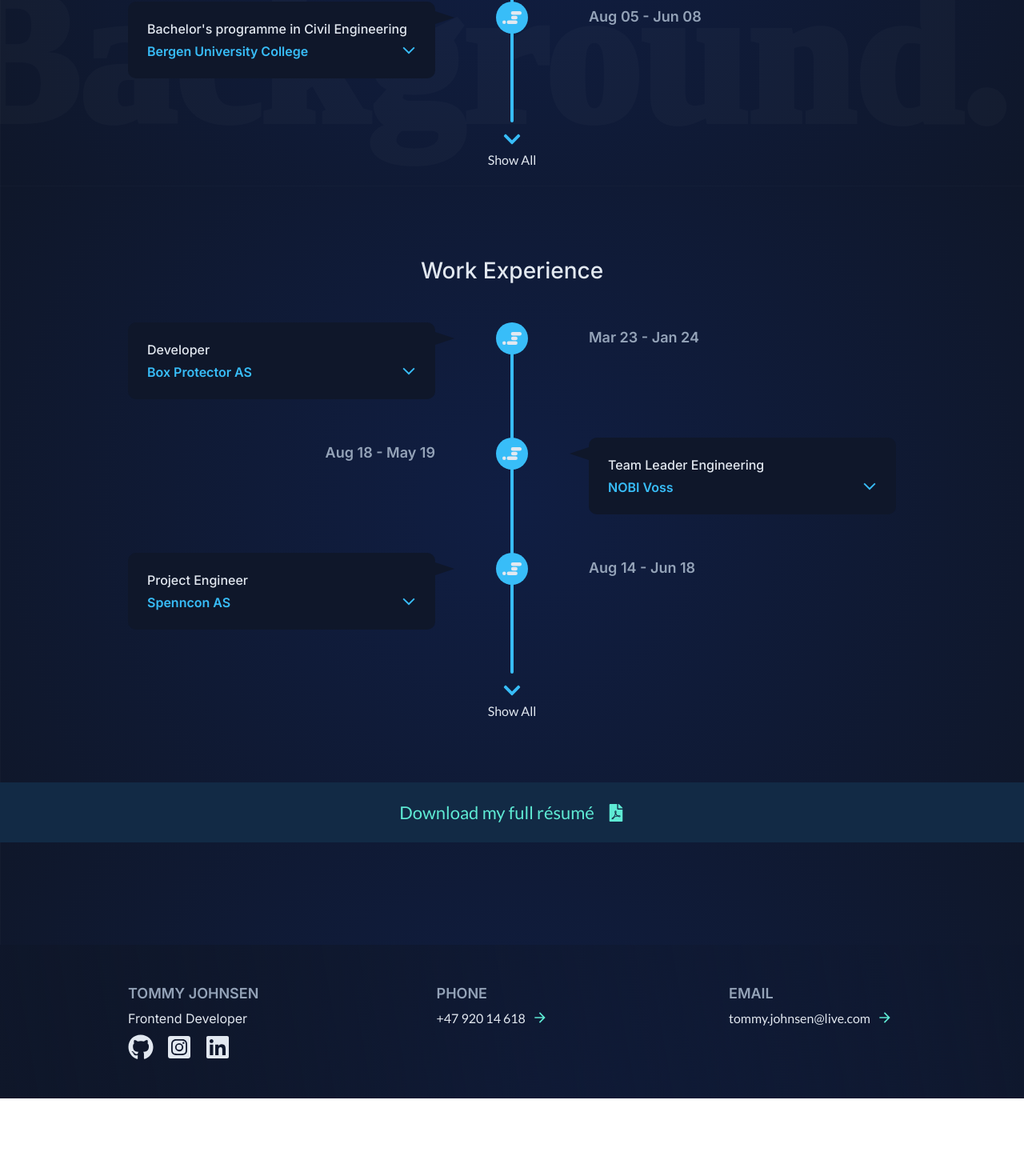
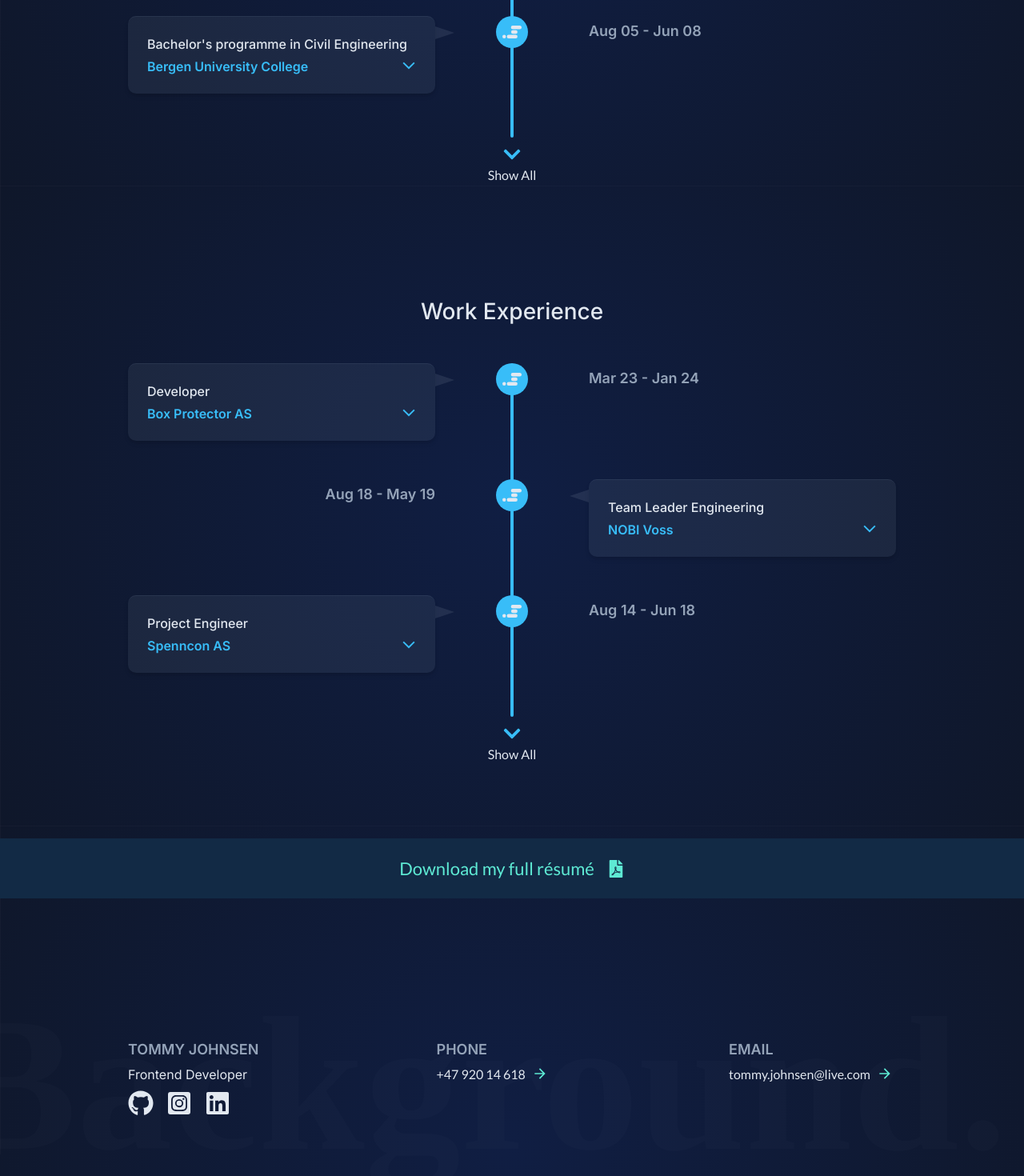
Before and after one commit to 7oiden/portfolio-v3, a React (Vite) app: page /background in a window 1280 px wide. Shown: the part 568-2038 px from the top of the page at 80% size. Before the commit the page ends 1941 px from the top, so only its background shows below. Built offline with nearby package versions, Linux system fonts and the light colour scheme.

Commit message:
design improvements

```diff
--- /dev/null
+++ b/src/constants/api.js
@@ -0,0 +1,2 @@
+export const BASE_URL =
+  "https://holidaze-strapi-api-new-5bfc7976cd66.herokuapp.com/api/";
--- a/src/layout/Layout.jsx
+++ b/src/layout/Layout.jsx
@@ -8,10 +8,10 @@ export default function Layout() {
     <div className="page-wrapper">
       <Header />
       <main>
-        <StyledBg />
         <Outlet />
       </main>
       <Footer />
+      <StyledBg />
     </div>
   );
 }
--- a/src/layout/StyledBg.jsx
+++ b/src/layout/StyledBg.jsx
@@ -7,8 +7,6 @@ export default function StyledBg() {
   const bgText = locationPath.slice(1).charAt(0).toUpperCase() + locationPath.slice(2) + ".";
 
   return (
-    <div className="bg-container">
       <div className="bg-text">{bgText}</div>
-    </div>
   );
 }
--- a/src/sass/partials/_base.scss
+++ b/src/sass/partials/_base.scss
@@ -13,7 +13,7 @@ html {
 .page-wrapper {
   position: relative;
   background-image: linear-gradient(
-      rgba(255, 255, 255, 0.02) 1px,
+      rgba(255, 255, 255, 0.025) 1px,
       transparent 1px
     ),
     linear-gradient(to right, rgba(255, 255, 255, 0.025) 1px, transparent 1px);
@@ -45,6 +45,7 @@ main {
   display: flex;
   flex-direction: column;
   margin-bottom: 6rem;
+  position: relative;
 
   @media (min-width: getBreakpoint(large)) {
     margin-bottom: 8rem;
@@ -77,20 +78,24 @@ svg {
 .bg-container {
   position: absolute;
   background-color: transparent;
+  // position: fixed;
+  // background-color: pink;
   // background-blend-mode: multiply;
 }
 
 .bg-text {
   font-family: playfair-display, serif;
-  position: fixed;
-  font-weight: 1000;
+  position: absolute;
+  font-weight: 600;
   font-size: 15rem;
-  color: rgba(0, 0, 0, 0.1);
   z-index: -100;
-  bottom: 2.5%;
+  bottom: -2.5%;
   left: -5%;
-  text-align: center;
-  color: rgba(255, 255, 255, 0.025);
+  // text-align: center;
+  color: rgba(255, 255, 255, 0.015);
   overflow: hidden;
+  // background-color: pink;
+  // writing-mode: vertical-rl;
+  // text-orientation: sideways;
   // background-blend-mode: difference;
 }
--- a/src/sass/partials/_buttons.scss
+++ b/src/sass/partials/_buttons.scss
@@ -35,7 +35,7 @@
 .contact__button {
   display: flex;
   margin-right: auto;
-  background-color: getColor(badgeBg);
+  background-color: getColor(footerBg);
   color: getColor(buttonText);
   border: 2px solid transparent;
   border-radius: 0.25rem;
--- a/src/sass/partials/_card.scss
+++ b/src/sass/partials/_card.scss
@@ -2,6 +2,9 @@
   display: flex;
   flex-direction: column;
   gap: 1rem;
+  // background-color: rgba(0, 0, 0, 0.15);
+  // padding: 1rem;
+  // border-radius: 10px;
 }
 
 .card__link {
--- a/src/sass/partials/_footer.scss
+++ b/src/sass/partials/_footer.scss
@@ -1,6 +1,6 @@
 .footer {
-  background-color: getColor(footerBg);
-  background: linear-gradient(2780deg, rgba(16,30,67,0) 0%, rgba(15, 23, 42, 1) 100%);
+  background-color: transparent;
+  // background-color: rgba(29, 78, 216, 0.15);
   flex-shrink: 0;
   margin-top: auto;
 
--- a/src/sass/partials/_forms.scss
+++ b/src/sass/partials/_forms.scss
@@ -4,6 +4,11 @@
   gap: 1.5rem;
   padding: 1rem 0;
   max-width: 500px;
+  background-color: rgba(148, 163, 184, 0.1);
+  box-shadow: 0 4px 6px -1px rgb(0 0 0 / 0.1), 0 2px 4px -2px rgb(0 0 0 / 0.1);
+  border-top: 1px solid rgba(148, 163, 184, 0.1);
+  border-radius: 10px;
+  padding: 2rem;
 }
 
 .contact__form input,
@@ -33,10 +38,10 @@
   }
 
   & label {
-    // font-size: 0.875rem;
+    font-size: 0.875rem;
     font-weight: 500;
     // font-family: lato;
-    color: getColor(accentCol2);
+    color: getColor(textLight);
   }
 
   & textarea {
--- a/src/sass/partials/_layout.scss
+++ b/src/sass/partials/_layout.scss
@@ -48,7 +48,7 @@
   width: 85%;
   margin: 0 auto;
 
-  @media screen and (min-width: getBreakpoint(large)) {
+  @media (min-width: getBreakpoint(large)) {
     width: 80%;
   }
 }
@@ -66,6 +66,10 @@
   flex-direction: column;
   gap: 1rem;
   padding: 2rem 0;
+
+  @media (min-width: getBreakpoint(large)) {
+    padding: 3rem 0;
+  }
 }
 
 .intro {
@@ -150,6 +154,10 @@
   @media screen and (min-width: getBreakpoint(medium)) {
     grid-template-columns: repeat(2, 1fr);
   }
+
+  @media screen and (min-width: getBreakpoint(large)) {
+    gap: 6rem;
+  }
 }
 
 .badge__grid {
--- a/src/sass/partials/_path.scss
+++ b/src/sass/partials/_path.scss
@@ -14,13 +14,17 @@
   display: flex;
   flex-direction: column;
   gap: 0.5rem;
-  background-color: getColor(primaryBg);
+  // background-color: getColor(primaryBg);
+  background-color: rgba(148, 163, 184, 0.1);
   padding: 1rem;
   border-radius: 10px;
   top: 0;
   margin-left: 5.5rem;
   margin-bottom: 3rem;
   max-width: 400px;
+  box-shadow: 0 4px 6px -1px rgb(0 0 0 / 0.1), 0 2px 4px -2px rgb(0 0 0 / 0.1);
+  border-top: 1px solid rgba(148, 163, 184, 0.1);
+  background-blend-mode: darken;
 
   @media (min-width: getBreakpoint(large)) {
     right: 0;
@@ -54,7 +58,7 @@
   height: 0;
   border-top: 0.5rem solid transparent;
   border-bottom: 0.5rem solid transparent;
-  border-right: 1.5rem solid getColor(primaryBg);
+  border-right: 1.5rem solid rgba(148, 163, 184, 0.15);
 
   @media (min-width: getBreakpoint(large)) {
     display: none;
@@ -69,8 +73,9 @@
   height: 0;
   border-top: 0.5rem solid transparent;
   border-bottom: 0.5rem solid transparent;
-  border-right: 1.5rem solid getColor(primaryBg);
+  border-right: 1.5rem solid rgba(148, 163, 184, 0.15);
   display: none;
+
 
   @media (min-width: getBreakpoint(large)) {
     display: block;
@@ -85,7 +90,7 @@
   height: 0;
   border-top: 0.5rem solid transparent;
   border-bottom: 0.5rem solid transparent;
-  border-left: 1.5rem solid getColor(primaryBg);
+  border-left: 1.5rem solid rgba(148, 163, 184, 0.15);
   display: none;
 
   @media (min-width: getBreakpoint(large)) {
--- a/src/sass/partials/_typography.scss
+++ b/src/sass/partials/_typography.scss
@@ -95,7 +95,7 @@ p {
 }
 
 .card__heading {
-  font-size: 1.25rem;
+  font-size: 1.125rem;
   font-weight: 500;
   color: getColor(headingLight);
   margin-bottom: 0.5rem;
@@ -105,7 +105,7 @@ p {
 .card__sub-heading {
   font-weight: 700;
   color: getColor(headingAccent);
-  text-transform: uppercase;
+  // text-transform: uppercase;
 }
 
 .badge__text {
```
